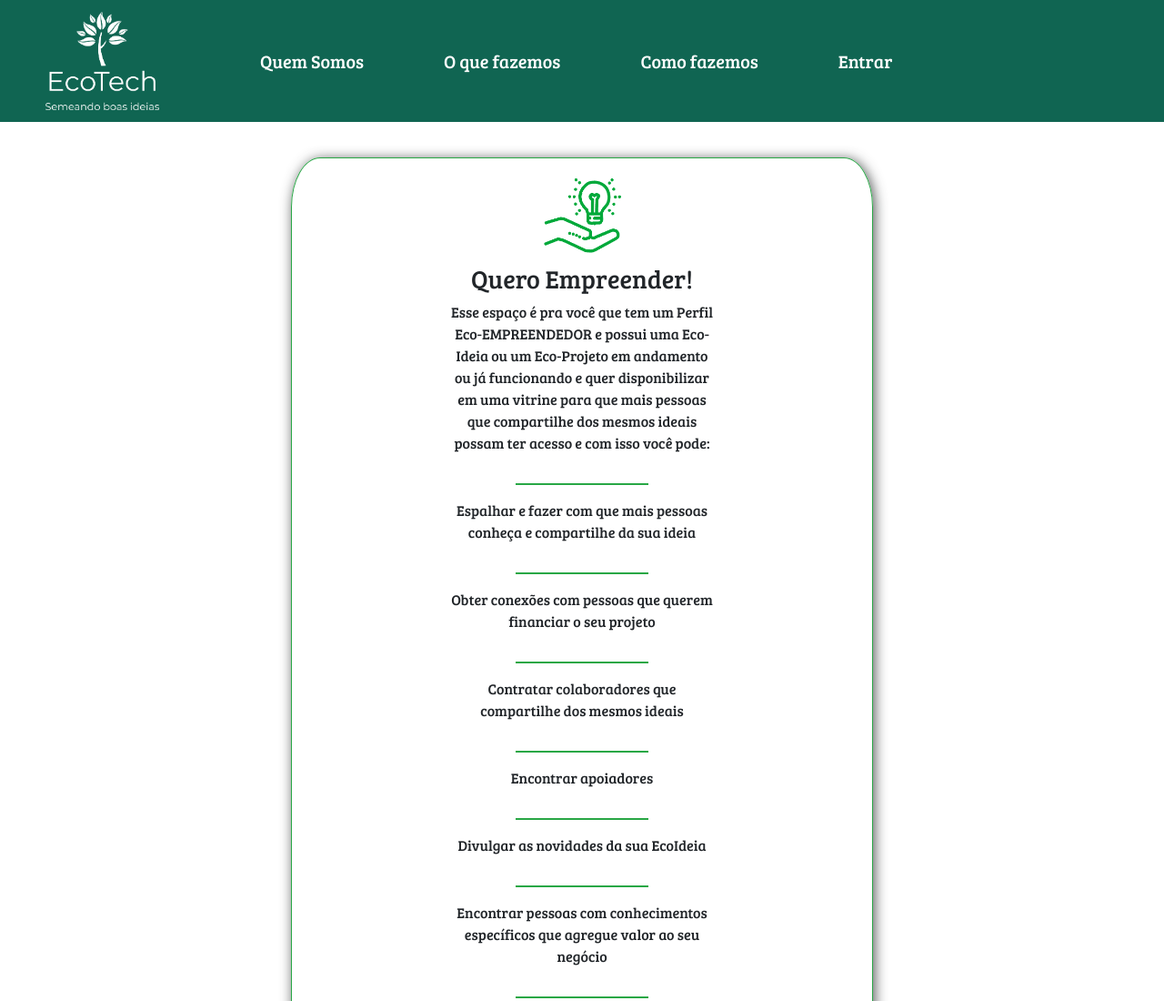
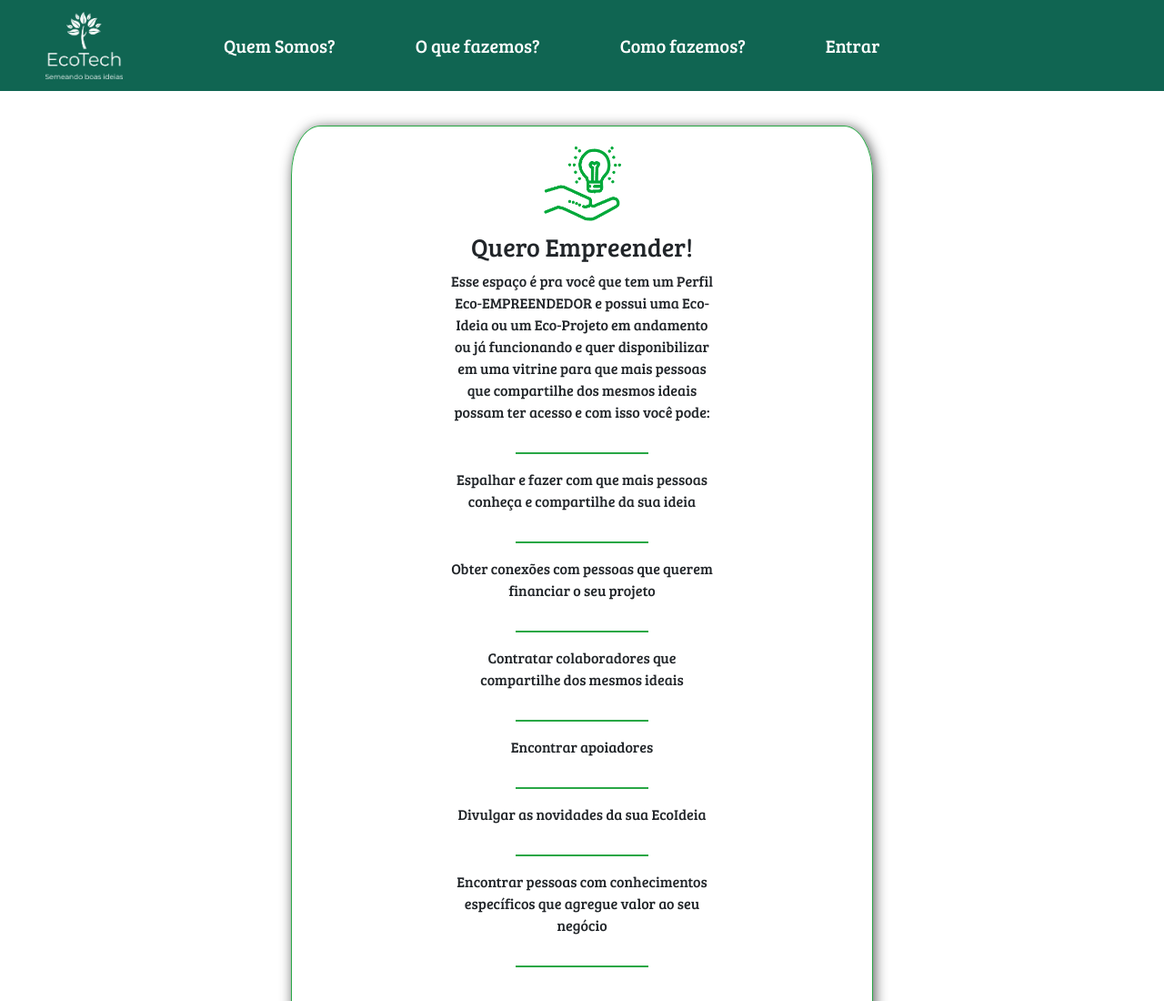
Before and after one commit to Coutinho-Juliana/ecotech, a plain HTML site: page p-empreendedor.html in a window 1280 px wide. Shown: the top 1100 px of the page at 91% size. Drawn offline with nearby package versions, Linux system fonts and the light colour scheme.

Commit message:
correção de links nas páginas dos tipos de perfis

```diff
--- a/p-empreendedor.html
+++ b/p-empreendedor.html
@@ -1,5 +1,6 @@
 <!DOCTYPE html>
 <html lang="pt-br">
+
 <head>
     <meta charset="UTF-8">
     <meta name="viewport" content="width=device-width, initial-scale=1.0">
@@ -8,12 +9,13 @@
     <link rel="stylesheet" href="css/estilo-jd.css">
     <title>Perfil Empreendedor</title>
 </head>
+
 <body>
 
     <header>
         <div class="menu ">
             <nav class="navbar navbar-expand-lg navbar-light bg-light" style="background-color: #106552!important; padding-left: 50px;">
-                <a class="navbar-brand" href="#"><img src="imagens/EcoTech-logo-white (1).png" style="width: 125px; margin: 0;"></a>
+                <a class="navbar-brand" href="index_corrigida.html"><img src="imagens/EcoTech-logo-white (1).png" style="width: 85px; margin: 0;"></a>
                 <button class="navbar-toggler" type="button" data-toggle="collapse" data-target="#navbarSupportedContent" aria-controls="navbarSupportedContent" aria-expanded="false" aria-label="Toggle navigation">
               <span class="navbar-toggler-icon"></span>
             </button>
@@ -21,14 +23,14 @@
                     <div class="collapse navbar-collapse" id="navbarSupportedContent">
                         <ul class="navbar-nav mr-auto">
                             <li class="nav-item">
-                                <a class="nav-link branca" href="#">Quem Somos<span class="sr-only">(current)</span></a>
+                                <a class="nav-link branca" href="#">Quem Somos?<span class="sr-only">(current)</span></a>
                             </li>
                             <li class="nav-item">
-                                <a class="nav-link" href="#">O que fazemos</a>
+                                <a class="nav-link" href="#">O que fazemos?</a>
                             </li>
 
                             <li class="nav-item">
-                                <a class="nav-link " href="#">Como fazemos</a>
+                                <a class="nav-link " href="#">Como fazemos?</a>
                             </li>
                             <!-- <li class="nav-item">
                                 <a class="nav-link " href="cadastrar.html">Cadastrar</a>
@@ -49,10 +51,11 @@
     </header>
     <div class="container col-6" style="border: 1px solid #28a745; border-radius: 5%; margin-top: 3%; margin-bottom: 3%; box-shadow:2px 2px 14px 0px rgba(46, 50, 50, 0.82);">
         <div class="d-flex row justify-content-center">
-            <div class="col-6 m-3 text-center" id="p-empreendedor" >
+            <div class="col-6 m-3 text-center" id="p-empreendedor">
                 <img src="imagens/publique.png" class="card-img-top" alt="..." style="width: 100px;">
                 <h3>Quero Empreender!</h3>
-                <p>Esse espaço é pra você que tem um Perfil Eco-EMPREENDEDOR e possui uma Eco-Ideia ou um Eco-Projeto em andamento ou já funcionando e quer disponibilizar em uma vitrine para que mais pessoas que compartilhe dos mesmos ideais possam ter acesso e com isso você pode:</p>
+                <p>Esse espaço é pra você que tem um Perfil Eco-EMPREENDEDOR e possui uma Eco-Ideia ou um Eco-Projeto em andamento ou já funcionando e quer disponibilizar em uma vitrine para que mais pessoas que compartilhe dos mesmos ideais possam ter acesso
+                    e com isso você pode:</p>
                 <div class="d-flex justify-content-center">
                     <hr class="text-center" style="width: 50%; border: .5px solid #28a745;">
                 </div>
@@ -91,10 +94,11 @@
 
     </div>
 
-<script src="https://code.jquery.com/jquery-3.4.1.slim.min.js " integrity="sha384-J6qa4849blE2+poT4WnyKhv5vZF5SrPo0iEjwBvKU7imGFAV0wwj1yYfoRSJoZ+n " crossorigin="anonymous "></script>
-<script src="https://cdn.jsdelivr.net/npm/popper.js@1.16.0/dist/umd/popper.min.js " integrity="sha384-Q6E9RHvbIyZFJoft+2mJbHaEWldlvI9IOYy5n3zV9zzTtmI3UksdQRVvoxMfooAo " crossorigin="anonymous "></script>
-<script src="https://stackpath.bootstrapcdn.com/bootstrap/4.4.1/js/bootstrap.min.js " integrity="sha384-wfSDF2E50Y2D1uUdj0O3uMBJnjuUD4Ih7YwaYd1iqfktj0Uod8GCExl3Og8ifwB6 " crossorigin="anonymous "></script>
+    <script src="https://code.jquery.com/jquery-3.4.1.slim.min.js " integrity="sha384-J6qa4849blE2+poT4WnyKhv5vZF5SrPo0iEjwBvKU7imGFAV0wwj1yYfoRSJoZ+n " crossorigin="anonymous "></script>
+    <script src="https://cdn.jsdelivr.net/npm/popper.js@1.16.0/dist/umd/popper.min.js " integrity="sha384-Q6E9RHvbIyZFJoft+2mJbHaEWldlvI9IOYy5n3zV9zzTtmI3UksdQRVvoxMfooAo " crossorigin="anonymous "></script>
+    <script src="https://stackpath.bootstrapcdn.com/bootstrap/4.4.1/js/bootstrap.min.js " integrity="sha384-wfSDF2E50Y2D1uUdj0O3uMBJnjuUD4Ih7YwaYd1iqfktj0Uod8GCExl3Og8ifwB6 " crossorigin="anonymous "></script>
 
 
 </body>
+
 </html>
```
Also changed, not shown: index_corrigida.html (+3 -3 lines), p-apoiador.html (+10 -7 lines), p-investidor.html (+10 -7 lines), perfil.html (+3 -3 lines).
